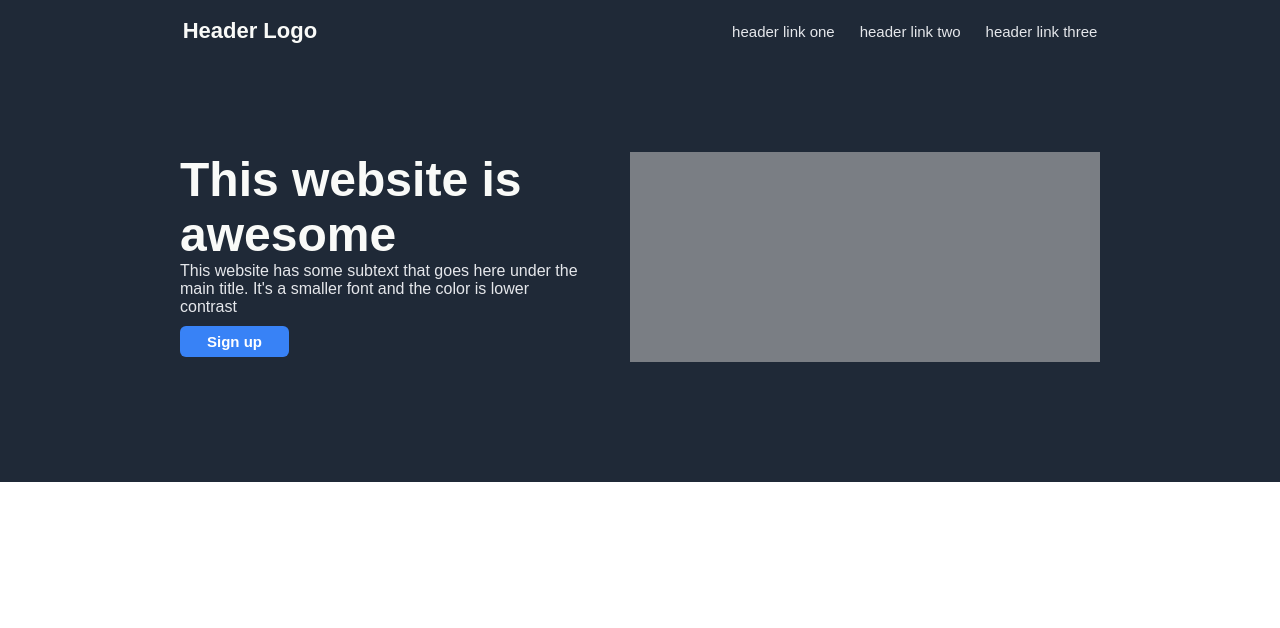
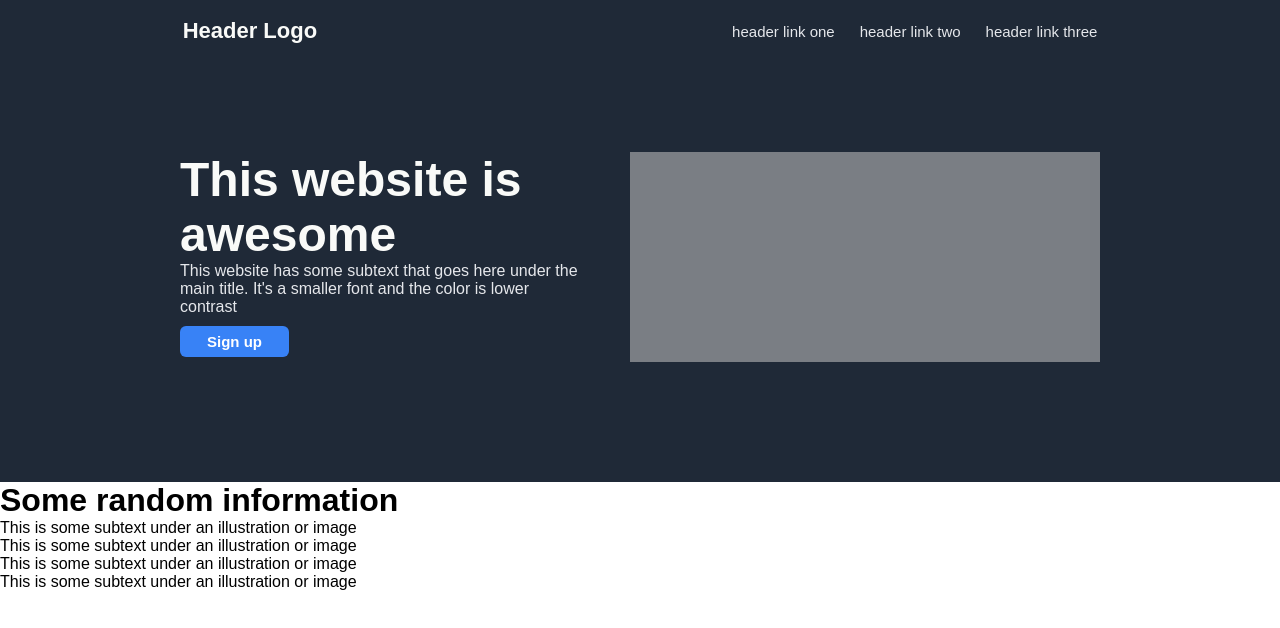
Before and after one commit to Lladnar-Fall/project-website, a plain HTML site: page index.html in a window 1280 px wide. Drawn offline with Linux system fonts and the light colour scheme.

Commit message:
Added the text and box image for the random information section

```diff
--- a/index.html
+++ b/index.html
@@ -37,5 +37,35 @@
             </div>
             <div class="image"></div>
         </div>
+
+        <div class="info-section">
+            <h1>Some random information</h1>
+            <div class="img-text">
+                <div class="items">
+                    <div class="box"></div>
+                    <div class="text">
+                        This is some subtext under an illustration or image
+                    </div>
+                </div>
+                <div class="items">
+                    <div class="box"></div>
+                    <div class="text">
+                        This is some subtext under an illustration or image
+                    </div>
+                </div>
+                <div class="items">
+                    <div class="box"></div>
+                    <div class="text">
+                        This is some subtext under an illustration or image
+                    </div>
+                </div>
+                <div class="items">
+                    <div class="box"></div>
+                    <div class="text">
+                        This is some subtext under an illustration or image
+                    </div>
+                </div>
+            </div>
+        </div>
     </body>
     </html>
```
